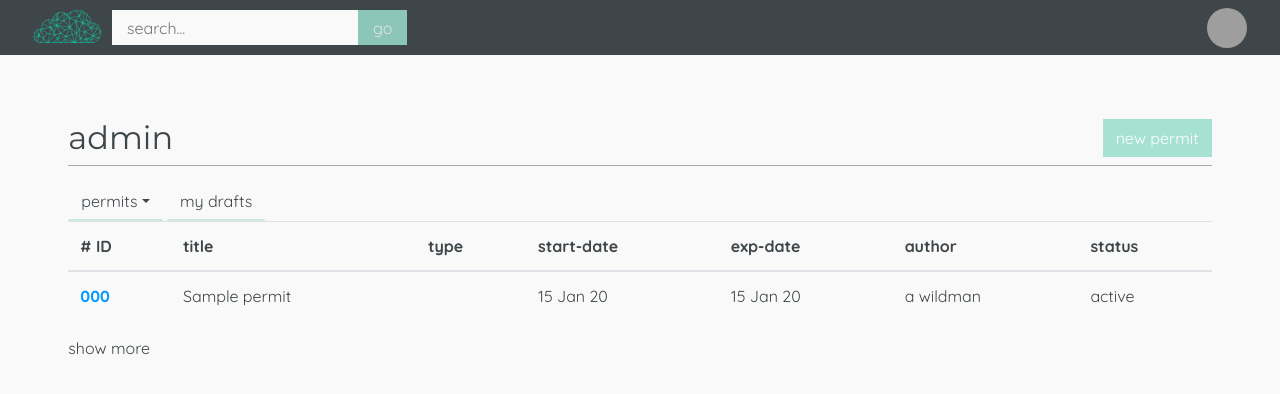
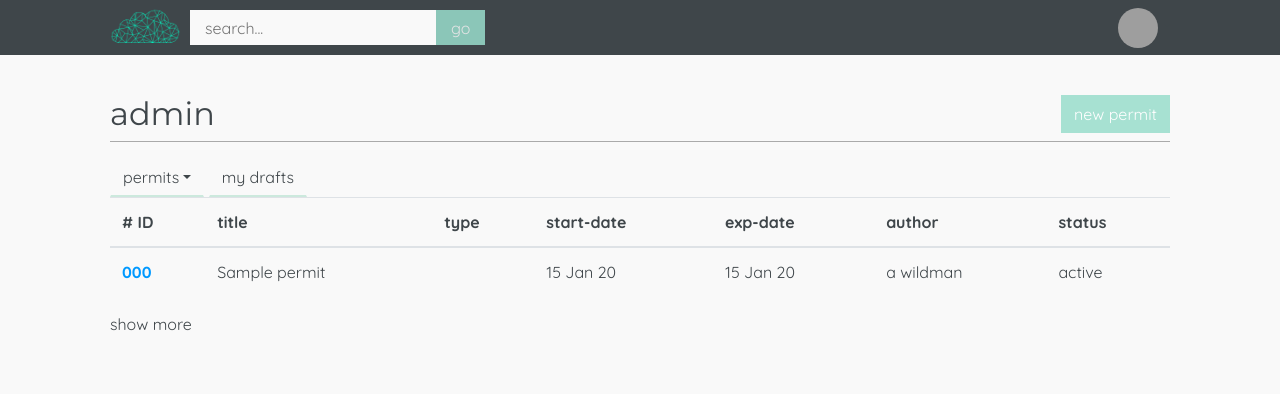
Before and after one commit to jippysquirmwood/emerald-permit, a Rails app: page /permits in a window 1280 px wide. Shown: the top 394 px of the page. Run offline with Rails 7, Linux system fonts and the light colour scheme; a user stored in the database is signed in; tables that the repository leaves empty hold one stand-in row (values such as "Sample post"); style sheets or scripts are compiled from the project's sources; parts of the project's set-up code (start-up, migrations or seed data) failed here and were passed over; some libraries are stand-ins or nearby versions; grey boxes are pictures that could not be loaded.

Commit message:
set container for homepage, dashboard and permit show

```diff
--- a/app/assets/stylesheets/components/_navbar.scss
+++ b/app/assets/stylesheets/components/_navbar.scss
@@ -96,6 +96,7 @@
   display: flex;
   align-items: center;
   height:40px;
+  padding-left: 94px;
 }
 .notice {
   position: absolute;
@@ -116,6 +117,7 @@
   background-color: $charcoal;
   color: white;
   outline: none;
+  padding-right: 94px;
   &:hover {
     color: #c4c4c4;
     outline: none;
@@ -123,6 +125,7 @@
 }
 
 .badge {
+  padding-right: 94px;
   position: relative;
 }
 
--- a/app/assets/stylesheets/pages/_index.scss
+++ b/app/assets/stylesheets/pages/_index.scss
@@ -5,9 +5,14 @@
 @import "session";
 
 
+//container for main-body
+.body-container {
+  padding: 0 110px;
+}
+
 // top header and add new permit
 .top-index {
-  margin-top: 8vh;
+  margin-top: 5vh;
   margin-bottom: 2vh;
   display: flex;
   flex-direction: row;
--- a/app/views/permits/index.html.erb
+++ b/app/views/permits/index.html.erb
@@ -1,4 +1,5 @@
-<div class="container col-11">
+<div class="body-container">
+<!-- <div class="container col-11"> -->
   <% if params[:s] %>
     <%= render 'shared/search_results' %>
   <% end %>
@@ -24,6 +25,8 @@
   <% else %>
     <%= render 'shared/index_table_worker.html.erb' %>
   <% end %>
-</div>
+<!-- </div> -->
 
 <%= javascript_pack_tag "validity" %>
+
+</div>
--- a/app/views/permits/show.html.erb
+++ b/app/views/permits/show.html.erb
@@ -1,6 +1,7 @@
+<div class="body-container">
 <%= render 'shared/status_bar' %>
 
-<div class="container body-show" style="border: 2px solid $grey-lighter; padding: 0px; display: flex; min-height: 100vh; margin-top: 75px;">
+<div style="border: 2px solid $grey-lighter; padding: 0px; display: flex; min-height: 100vh; margin-top: 75px;">
 
 <!-- Left side of the show, with the Clickable Sections -->
   <div class="section-container">
@@ -71,7 +72,7 @@
     </div>
   </div>
 </div>
-
+</div>
 
 
 <script>
--- a/app/views/shared/_navbar.html.erb
+++ b/app/views/shared/_navbar.html.erb
@@ -1,10 +1,10 @@
 <div class="navbar navbar-expand-sm navbar-light navbar-lewagon">
   <div class="lhs">
-    <a class="navbar-brand">
+    <!-- <a class="navbar-brand"> -->
       <%= link_to dashboard_path do %>
         <%= image_tag(("logo-emerald-lrg-bright.png"), class: "emerald-logo") %>
       <% end %>
-    </a>
+    <!-- </a> -->
     <% unless current_user %>
       <%= link_to permits_path, class: "emerald-nav" do %>
         <h2>emerald</h2>
```
